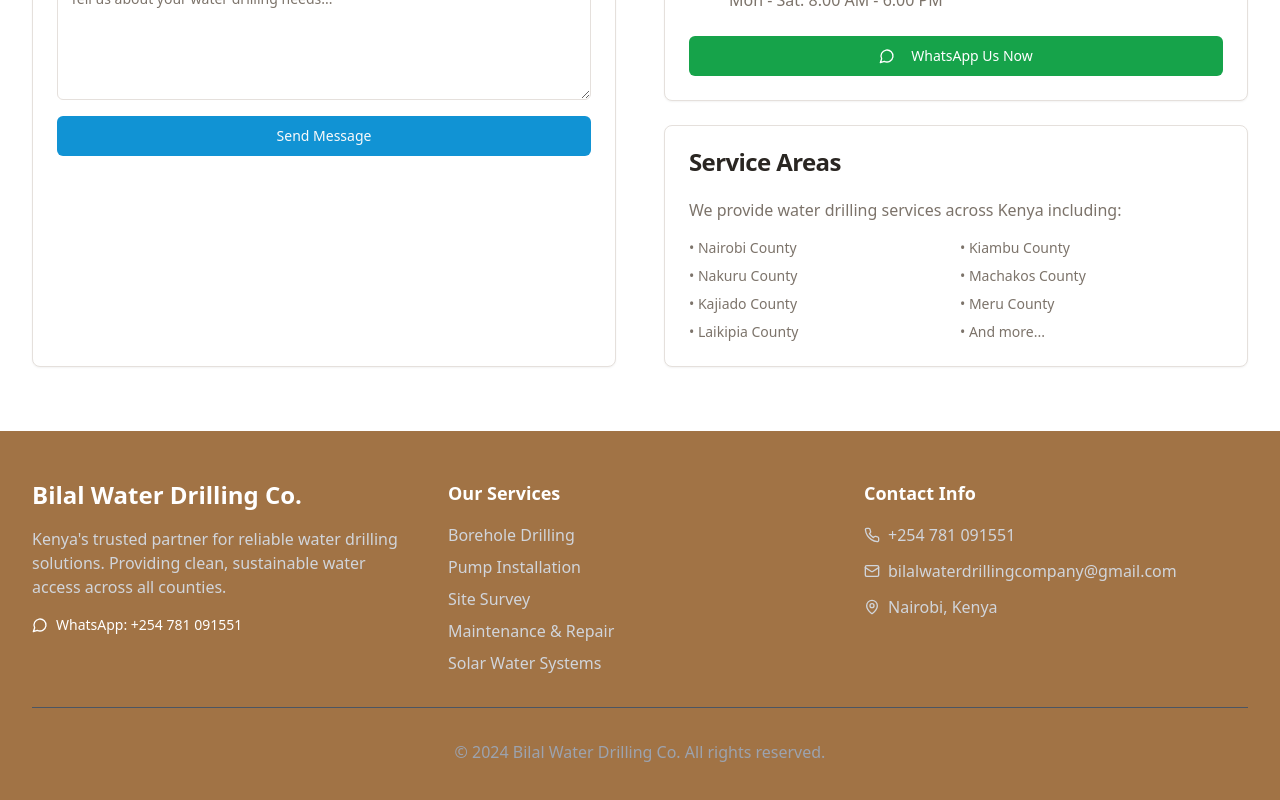
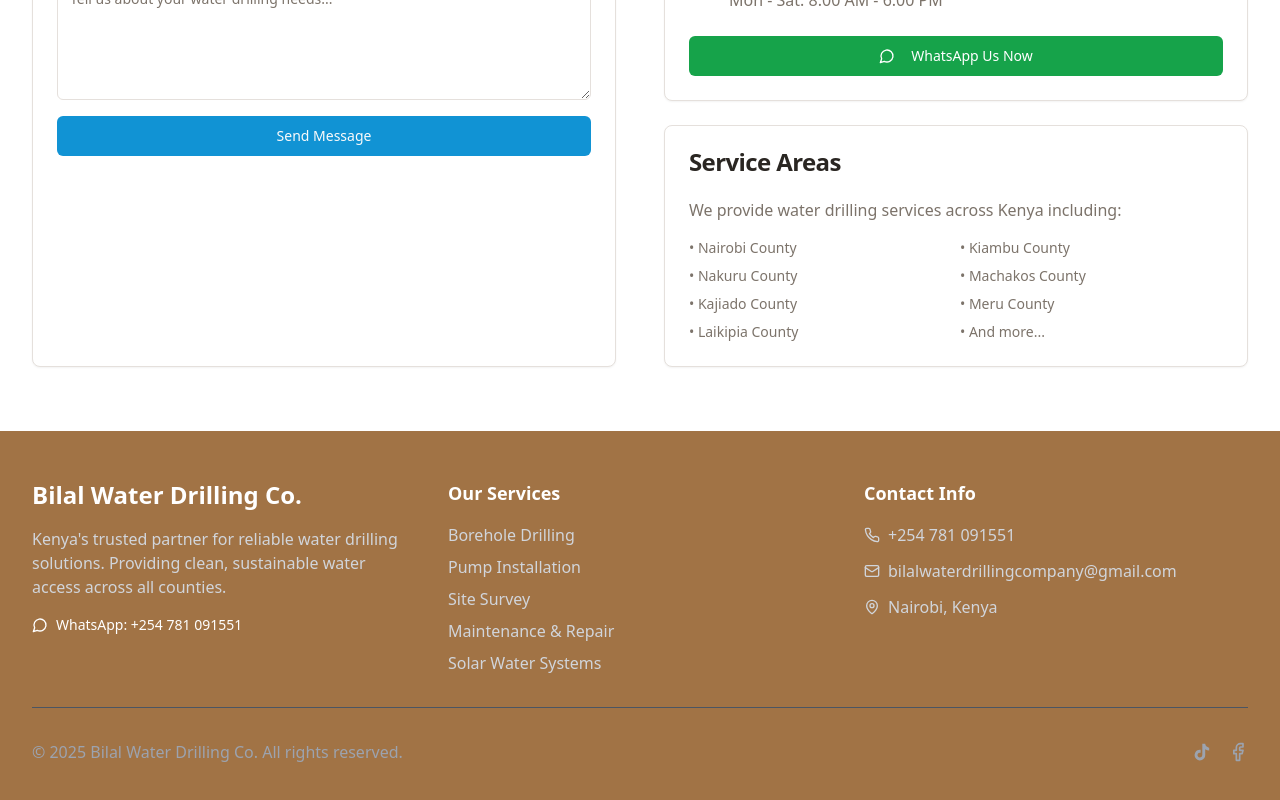
Before and after one commit to ashvilatsengagmail/bilal-water-kenya-web, a React (Vite) app: page / in a window 1280 px wide. Shown: the part 4682-5482 px from the top of the page. Built offline with nearby package versions, Linux system fonts and the light colour scheme.

Commit message:
Update footer with year and social links
Update the footer to display the year 2025 and add social media icons for TikTok and Facebook. The TikTok icon will link to the company's profile.

```diff
--- a/src/components/Footer.tsx
+++ b/src/components/Footer.tsx
@@ -1,4 +1,4 @@
-import { Phone, Mail, MapPin, MessageCircle } from "lucide-react";
+import { Phone, Mail, MapPin, MessageCircle, Facebook } from "lucide-react";
 
 const Footer = () => {
   return (
@@ -50,8 +50,32 @@ const Footer = () => {
           </div>
         </div>
 
-        <div className="border-t border-gray-600 mt-8 pt-8 text-center text-gray-400">
-          <p>&copy; 2024 Bilal Water Drilling Co. All rights reserved.</p>
+        <div className="border-t border-gray-600 mt-8 pt-8">
+          <div className="flex flex-col sm:flex-row justify-between items-center gap-4">
+            <p className="text-gray-400">&copy; 2025 Bilal Water Drilling Co. All rights reserved.</p>
+            <div className="flex items-center gap-4">
+              <a
+                href="https://www.tiktok.com/@bilalwaterdrillingltd"
+                target="_blank"
+                rel="noopener noreferrer"
+                className="text-gray-400 hover:text-white transition-colors"
+                aria-label="Follow us on TikTok"
+              >
+                <svg className="h-5 w-5" fill="currentColor" viewBox="0 0 24 24">
+                  <path d="M19.59 6.69a4.83 4.83 0 01-3.77-4.25V2h-3.45v13.67a2.89 2.89 0 01-5.2 1.74 2.89 2.89 0 012.31-4.64 2.93 2.93 0 01.88.13V9.4a6.84 6.84 0 00-.88-.05A6.33 6.33 0 005 20.1a6.34 6.34 0 0010.86-4.43v-7a8.16 8.16 0 004.77 1.52v-3.4a4.85 4.85 0 01-1-.1z"/>
+                </svg>
+              </a>
+              <a
+                href="https://www.facebook.com/bilalwaterdrillingltd"
+                target="_blank"
+                rel="noopener noreferrer"
+                className="text-gray-400 hover:text-white transition-colors"
+                aria-label="Follow us on Facebook"
+              >
+                <Facebook className="h-5 w-5" />
+              </a>
+            </div>
+          </div>
         </div>
       </div>
     </footer>
```
